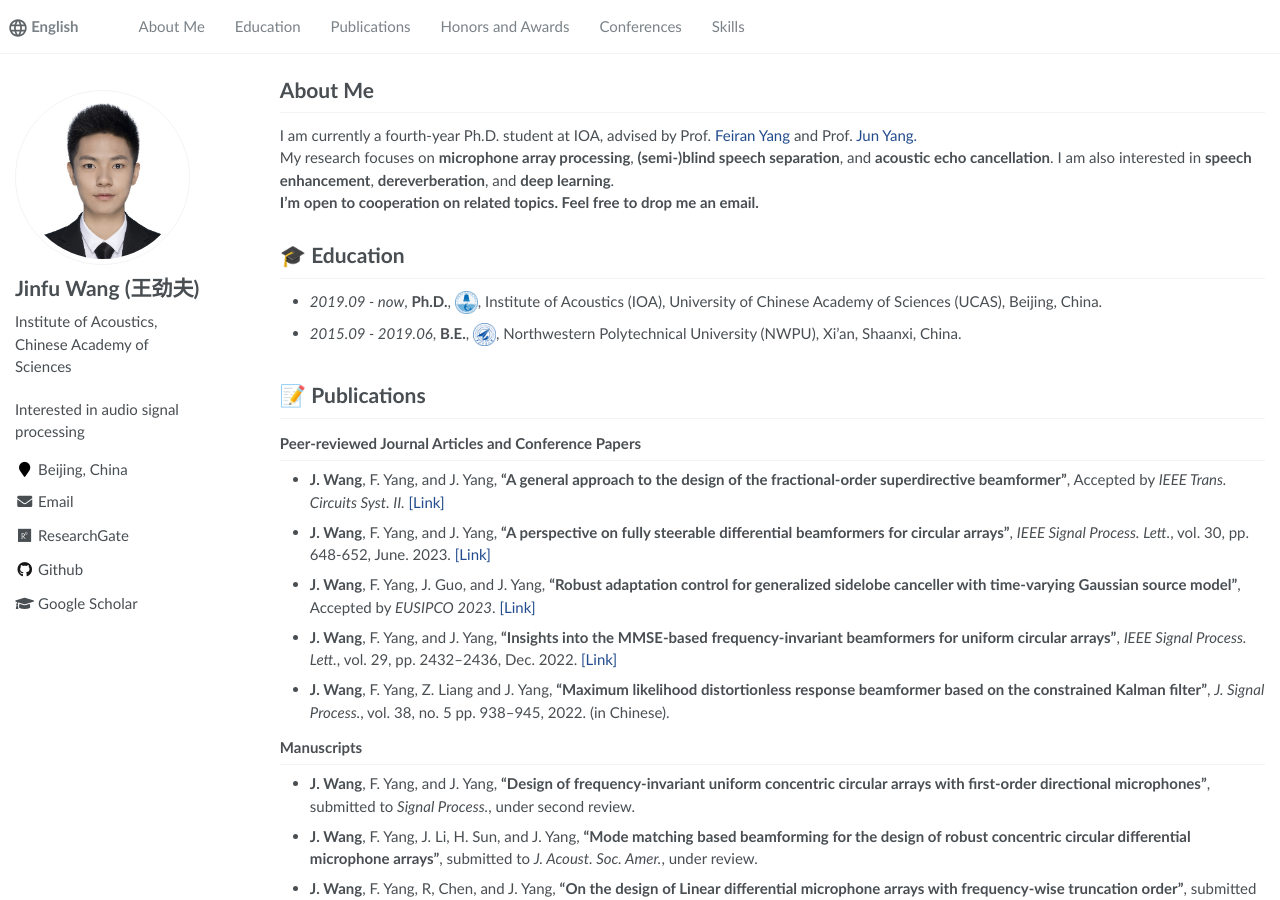
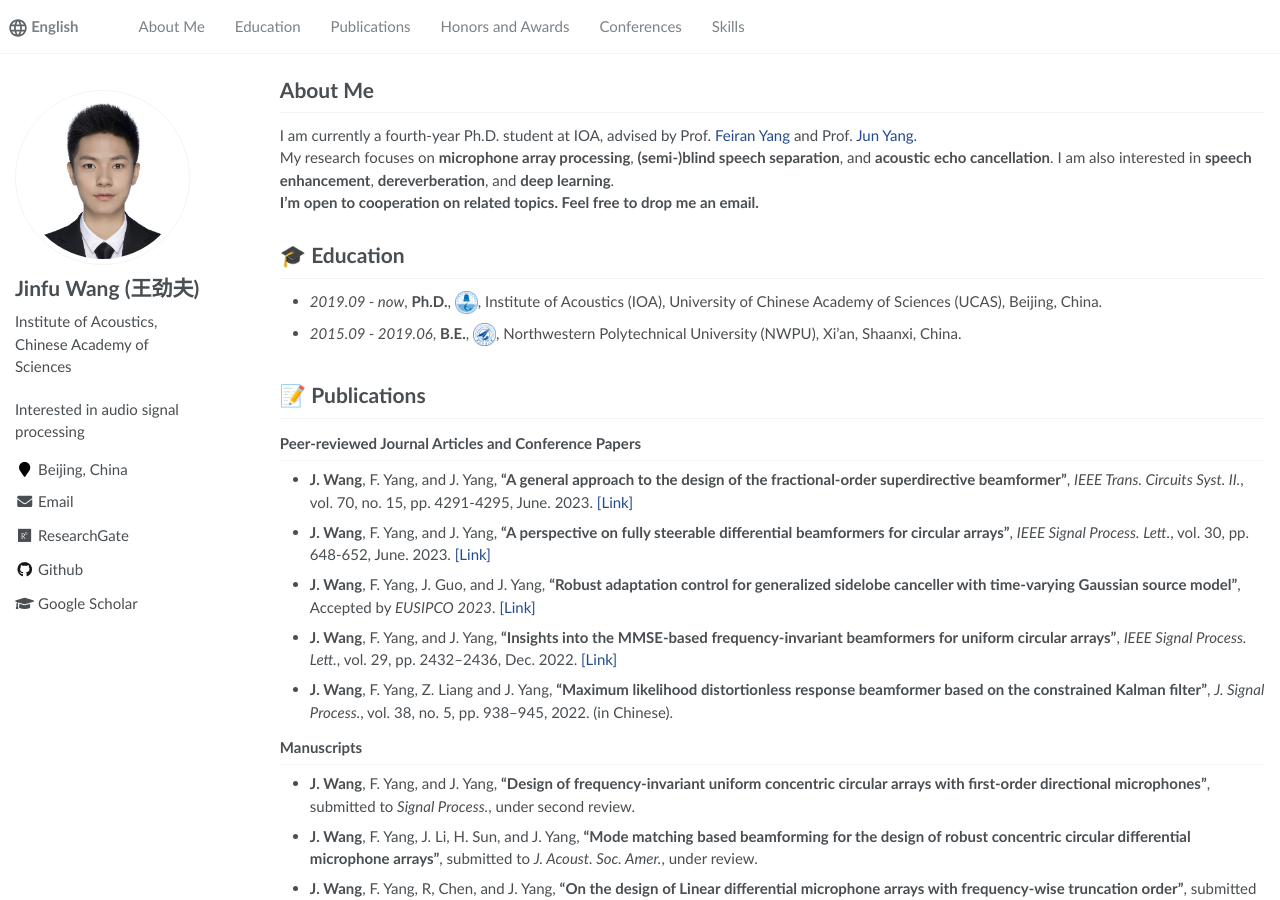
Before and after one commit to 875441459/875441459.github.io, a Jekyll site: the page built from _pages/about.md, in a window 1280 px wide and 900 px high. Built offline with Jekyll 4.4.1, drawn with Linux system fonts in a browser that asks for light colours.

Commit message:
Update about.md

```diff
--- a/_pages/about.md
+++ b/_pages/about.md
@@ -32,7 +32,7 @@ My research focuses on **microphone array processing**, **(semi-)blind speech se
 
 ### Peer-reviewed Journal Articles and Conference Papers
 ---
-- **J. Wang**, F. Yang, and J. Yang, **"A general approach to the design of the fractional-order superdirective beamformer"**, Accepted by *IEEE Trans. Circuits Syst. II.* [[Link]](https://ieeexplore.ieee.org/document/10158398/)
+- **J. Wang**, F. Yang, and J. Yang, **"A general approach to the design of the fractional-order superdirective beamformer"**, *IEEE Trans. Circuits Syst. II.*, vol. 70, no. 15, pp. 4291-4295, June. 2023. [[Link]](https://ieeexplore.ieee.org/document/10158398/)
 
 -  **J. Wang**, F. Yang, and J. Yang, **"A perspective on fully steerable differential beamformers for circular arrays"**, *IEEE Signal Process. Lett.*, vol. 30, pp. 648-652, June. 2023. [[Link]](https://ieeexplore.ieee.org/document/10138024)
 
@@ -41,7 +41,7 @@ My research focuses on **microphone array processing**, **(semi-)blind speech se
 - **J. Wang**, F. Yang, and J. Yang, **"Insights into the MMSE-based frequency-invariant beamformers for uniform circular arrays"**, *IEEE Signal Process. Lett.*,  vol. 29, pp. 2432–2436, Dec. 2022.
 [[Link]](https://ieeexplore.ieee.org/document/9964078/metrics#metrics)
 
-- **J. Wang**, F. Yang, Z. Liang and J. Yang, **"Maximum likelihood distortionless response beamformer based on the constrained Kalman filter"**, *J. Signal Process.*,  vol. 38, no. 5 pp. 938–945, 2022. (in Chinese).
+- **J. Wang**, F. Yang, Z. Liang and J. Yang, **"Maximum likelihood distortionless response beamformer based on the constrained Kalman filter"**, *J. Signal Process.*,  vol. 38, no. 5, pp. 938–945, 2022. (in Chinese).
 
 
 ### Manuscripts
```
